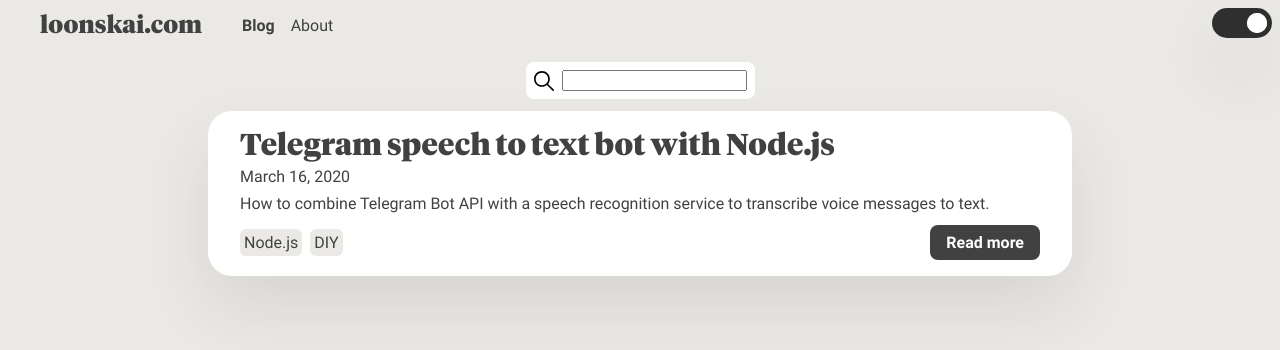
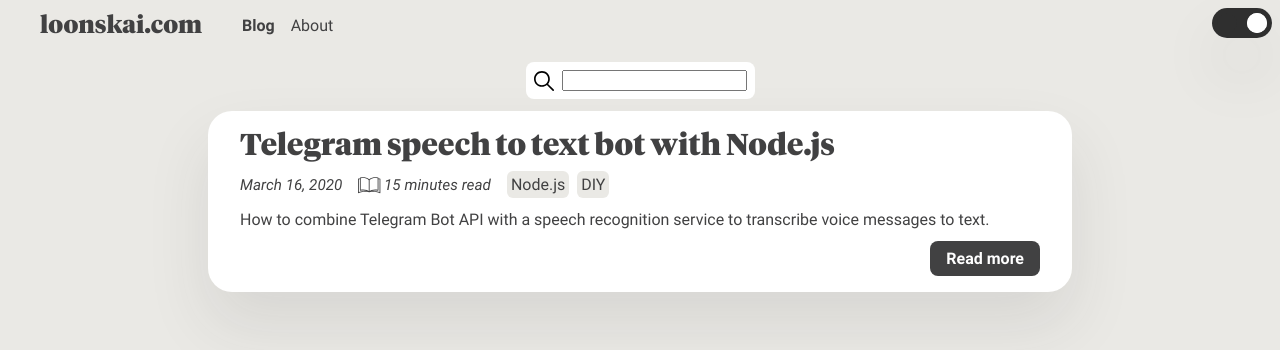
Before and after one commit to loonskai/loonskai.com, a Next.js app: page / in a window 1280 px wide. Shown: the top 350 px of the page. Built offline with nearby package versions, Linux system fonts and the light colour scheme.

Commit message:
Add estimated read time

```diff
--- a/_posts/telegram-speech-to-text-bot-with-nodejs.md
+++ b/_posts/telegram-speech-to-text-bot-with-nodejs.md
@@ -3,6 +3,7 @@
 excerpt: How to combine Telegram Bot API with a speech recognition service to transcribe voice messages to text.
 keywords: [Node.js, DIY]
 date: '2020-03-16T05:35:07.322Z'
+estimated: 15 minutes
 ---
 
 # Telegram speech to text bot with Node.js
@@ -17,6 +18,9 @@
 But then I thought that this might be a nice opportunity to write my own Telegram bot and see how easily we can customise our own experience with Telegram. So enough talk and let’s see how it can be done with Node.js.
 
 ## Initialize bot with BotFather
+
+> The full version of the code is [available on Github](https://github.com/loonskai/voice-textify-bot).
+
 Before starting to write code we need to initialize our bot. Fortunately Telegram provides a friendly way to do this by using [BotFather](https://t.me/botfather). The documentation is very clear on this process so you can [check it](https://core.telegram.org/bots#3-how-do-i-create-a-bot) for more details.
 
 After we choose our bot’s name and username, BotFather will give us an access token for Telegram HTTP API which we’ll need to use in our Node.js application. We should not forget also to switch the privacy mode off to make our bot automatically process voice messages from group chats. Send the `/setprivacy` command to BotFather, choose the new bot, click `Disable` and you’re done.
@@ -219,7 +223,7 @@
 - Create a new [Cognitive Speech Service](https://portal.azure.com/?quickstart=True#create/Microsoft.CognitiveServicesSpeechServices) by choosing our Free Tier.
 - After initial deployment is complete we can go to the resource and select keys and resources.
 
-We take one of the secret keys and the value of location which we’ll use in our Node.js application. Store the secret key in your `.env` file as `SUBSCRIPTIO_KEY`. After this we’re ready to start implementing this service in our bot application.
+We take one of the secret keys and the value of location which we’ll use in our Node.js application. Store the secret key in your `.env` file as `SUBSCRIPTION_KEY`. After this we’re ready to start implementing this service in our bot application.
 
 Microsoft provides [Speech SDK for Node.js]() that we need to install in our project
 npm install microsoft-cognitiveservices-speech-sdk
--- /dev/null
+++ b/components/post-preview-publication-info.tsx
@@ -0,0 +1,53 @@
+import { css, useTheme } from '@emotion/react';
+import styled from '@emotion/styled';
+import dayjs from 'dayjs';
+import { Tag } from './ui/tag';
+import { PostType } from '../components/post';
+import BookIcon from '../public/assets/icons/book.svg';
+
+type Props = {
+  post: PostType;
+}
+
+const StyledDetailsStatement = styled.span`
+  display: flex;
+  align-items: center;
+  font-size: 0.95rem;
+  font-style: italic;
+  margin-right: 1rem;
+`;
+
+export const PostPreviewPublicationInfo = ({ post }: Props): JSX.Element => {
+  const theme = useTheme();
+
+  return (
+    <div
+      css={css`
+        width: 100%;
+        display: flex;
+        align-items: center;
+        margin-bottom: 0.25rem;
+      `}
+    >
+      <StyledDetailsStatement>{dayjs(post.date).format('MMMM D, YYYY')}</StyledDetailsStatement>
+      <StyledDetailsStatement>
+        <BookIcon
+          css={css`
+            width: 1.4rem;
+            height: 1.4rem;
+            fill: ${theme.text.primary};
+            margin-right: 0.2rem;
+          `}
+        />
+        {post.estimated} read
+      </StyledDetailsStatement>
+      <div
+        css={css`
+          margin: 0.5rem 0;
+        `}
+      >
+        {post.keywords.map((keyword, idx) => <Tag key={idx} tag={keyword} />)}
+      </div>
+    </div>
+  );
+};
--- a/components/post-preview.tsx
+++ b/components/post-preview.tsx
@@ -1,26 +1,17 @@
 import Link from 'next/link';
-import dayjs from 'dayjs';
 import { css, useTheme } from '@emotion/react';
-import { Tag } from './ui/tag';
 import { PrimaryLink } from './ui/primary-link';
 import { serif } from '../shared/fonts';
+import { PostType } from '../components/post';
+import { PostPreviewPublicationInfo } from './post-preview-publication-info';
 
 type Props = {
-  title?: string;
-  excerpt?: string;
-  slug?: string;
-  date?: string;
-  keywords?: string[];
+  post: PostType;
 }
 
-export const PostPreview = ({
-  title,
-  excerpt,
-  slug,
-  date,
-  keywords,
-}: Props): JSX.Element => {
+export const PostPreview = ({ post }: Props): JSX.Element => {
   const theme = useTheme();
+  const { title, excerpt, slug } = post;
 
   return (
     <section
@@ -51,12 +42,7 @@
           `}
         >{title}</h2>
       </div>
-      <span
-        css={css`
-          width: 100%;
-          margin-bottom: 0.25rem;
-        `}
-      >{dayjs(date).format('MMMM D, YYYY')}</span>
+      <PostPreviewPublicationInfo post={post} />
       <p
         css={css`
           margin-bottom: 0.5rem;
@@ -64,18 +50,9 @@
       >{excerpt}</p>
       <div
         css={css`
-          width: 100%;
-          display: flex;
-          justify-content: space-between;
+          align-self: flex-end;
         `}
       >
-        <div
-          css={css`
-            margin: 0.5rem 0;
-          `}
-        >
-          {keywords.map((keyword, idx) => <Tag key={idx} tag={keyword} />)}
-        </div>
         <Link
           as={`/posts/${slug}`}
           href="/posts/[slug]"
--- a/pages/index.tsx
+++ b/pages/index.tsx
@@ -19,16 +19,7 @@
       <Container>
         <SearchBar />
         <div>
-          {allPosts.map(post => (
-            <PostPreview
-              key={post.slug}
-              title={post.title}
-              excerpt={post.excerpt}
-              slug={post.slug}
-              keywords={post.keywords}
-              date={post.date}
-            />
-          ))}
+          {allPosts.map(post => <PostPreview key={post.slug} post={post} />)}
         </div>
       </Container>
     </>
@@ -44,6 +35,7 @@
     'excerpt',
     'keywords',
     'date',
+    'estimated',
   ]);
   return {
     props: { allPosts },
```
Also changed, not shown: components/post.tsx (+9 -7 lines), pages/posts/[slug].tsx (+10 -1 lines), public/assets/icons/book.svg (added).
